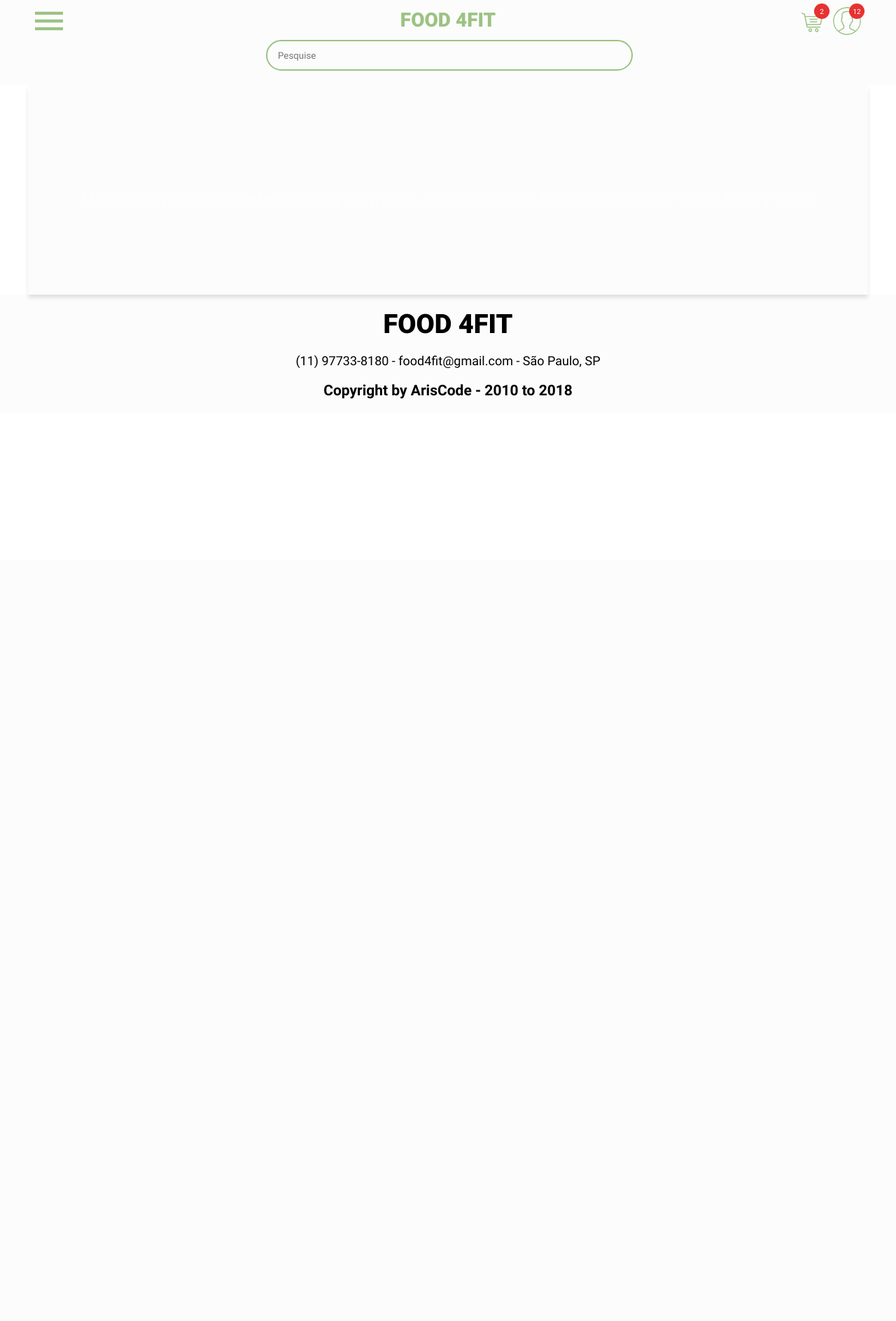
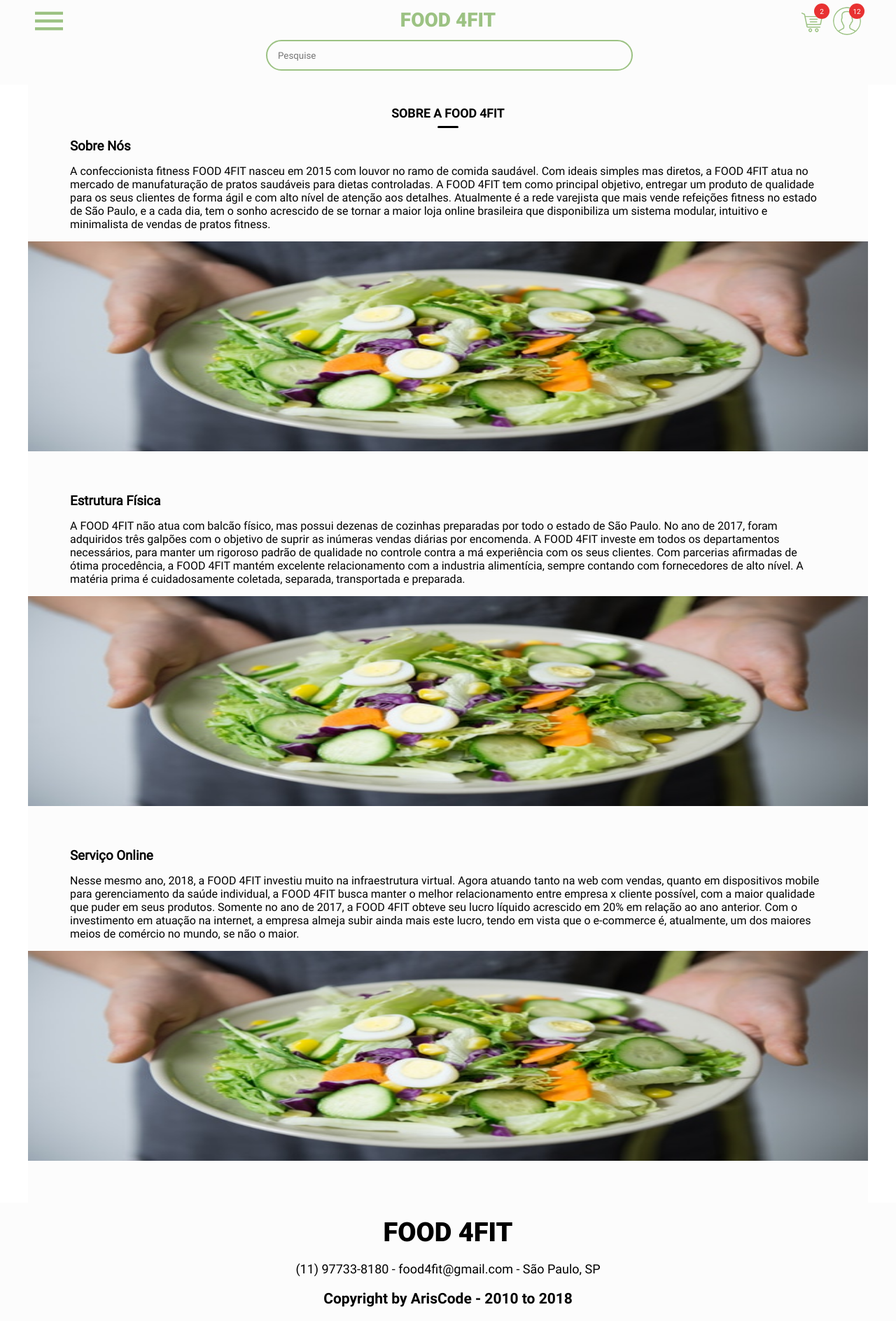
Before and after one commit to ArisCodeOFC/Food4FITWeb, a PHP site: page /view/sobre.php in a window 1280 px wide. Shown: the whole page at 70% size. Before the commit the page ends 570 px from the top, so only its background shows below. Run offline with PHP 8.4, Linux system fonts and the light colour scheme.

Commit message:
Criação do front da pagina Sobre Nós

```diff
--- /dev/null
+++ b/assets/css/sobre-style.css
@@ -0,0 +1,64 @@
+/*SESSAO SOBRE NÓS*/
+#about-us-block{
+    /*Sessao-filho do cabeçalho da página sobre*/
+    width: 100%;
+	height: auto;
+}
+
+#about-us-content{
+    /*Container-filho do cabeçalho da página sobre*/
+    width: 100%;
+	height: auto;
+}
+
+#text-about-us{
+    /*Container-filho do cabeçalho da página sobre*/
+    width: 100%;
+	height: auto;
+}
+
+
+figure{
+    width: 100%;
+    max-width: 1200px;
+    height: 300px;
+}
+
+img{
+    width: 100%;
+    height: 100%;
+}
+
+/*SESSAO ESTRUTURA FISICA*/
+#physical-structure-block{
+     /*Sessao-filho do cabeçalho da página sobre*/
+    width: 100%;
+	height: auto;
+}
+
+#physical-structure-content{
+    width: 100%;
+	height: auto;
+}
+
+#text-physical-structure{
+    width: 100%;
+	height: auto;
+}
+
+/*SESSAO ESTRUTURA FISICA*/
+#online-service-block{
+     /*Sessao-filho do cabeçalho da página sobre*/
+    width: 100%;
+	height: auto;
+}
+
+#online-service-content{
+    width: 100%;
+	height: auto;
+}
+
+#text-online-service{
+    width: 100%;
+	height: auto;
+}
--- a/view/sobre.php
+++ b/view/sobre.php
@@ -9,16 +9,69 @@
 	<link rel="stylesheet" href="assets/css/stylesheet.css">
 	<link rel="stylesheet" href="assets/css/mobile-stylesheet.css">
 	<link rel="stylesheet" href="assets/css/font-style.css">
+	<link rel="stylesheet" href="assets/css/sobre-style.css">
 	<script src="assets/js/jquery-3.3.1.min.js"></script>
 	<script src="assets/js/scripts.js"></script>
 </head>
 <body>
 	<?php require_once("components/navbar.html") ?>
-	<section class="main">
-	    <header id="header-flat">
-			<div id="header-flat-row1">
-		        <h1 style="margin: 150px 0; text-align: center; color: #fdfdfd;">Na vida temos duas certezas, uma é a morte, a outra é que a ArisCode é melhor que a Binary Tech.</h1>
-            </div>
+    <section class="main">
+        <header id="header-flat">
+            <span id="page-title" class="animate fadeInUp">SOBRE A FOOD 4FIT</span><!-- TÍTULO DA PÁGINA -->
+            <article id="about-us-block" class="margin-top-15px margin-bottom-60px">
+                <div id="about-us-content" class="animate fadeInUp">
+                    <div id="text-about-us" class="margin-bottom-15px">
+                        <h1 class="padding-left-60px margin-bottom-15px">Sobre Nós</h1><!-- TÍTULO DA SESSÃO -->
+                        <p class="padding-left-60px padding-right-60px">
+                            A confeccionista fitness FOOD 4FIT nasceu em 2015 com louvor no ramo de comida saudável. Com ideais simples mas diretos, a
+                            FOOD 4FIT atua no mercado de manufaturação de pratos saudáveis para dietas controladas. A FOOD 4FIT tem como principal
+                            objetivo, entregar um produto de qualidade para os seus clientes de forma ágil e com alto nível de atenção aos detalhes. Atualmente
+                            é a rede varejista que mais vende refeições fitness no estado de São Paulo, e a cada dia, tem o sonho acrescido de se tornar a maior
+                            loja online brasileira que disponibiliza um sistema modular, intuitivo e minimalista de vendas de pratos fitness.
+                        </p>
+                    </div>
+                    <figure>
+                        <img src="assets/images/sobre-nos1.jpeg">
+                    </figure>
+                </div>
+            </article>
+            <section id="physical-structure-block" class="margin-bottom-60px">
+                <div id="physical-structure-content" class="animate fadeInUp">
+                    <div id="text-physical-structure" class="margin-bottom-15px">
+                        <h1 class="padding-left-60px margin-bottom-15px">Estrutura Física</h1><!-- TÍTULO DA SESSÃO -->
+                        <p class="padding-left-60px padding-right-60px">
+                            A FOOD 4FIT não atua com balcão físico, mas possui dezenas de cozinhas preparadas por todo o estado de São Paulo. No ano de
+                            2017, foram adquiridos três galpões com o objetivo de suprir as inúmeras vendas diárias por encomenda. A FOOD 4FIT investe em
+                            todos os departamentos necessários, para manter um rigoroso padrão de qualidade no controle contra a má experiência com os
+                            seus clientes.
+                            Com parcerias afirmadas de ótima procedência, a FOOD 4FIT mantém excelente relacionamento com a industria alimentícia, sempre
+                            contando com fornecedores de alto nível. A matéria prima é cuidadosamente coletada, separada, transportada e preparada.
+                        </p>
+                    </div>
+                    <figure>
+                        <img src="assets/images/sobre-nos1.jpeg">
+                    </figure>
+                </div>
+            </section>
+            <section id="online-service-block" class="margin-bottom-60px">
+                <div id="online-service-content" class="animate fadeInUp">
+                    <div id="text-online-service" class="margin-bottom-15px">
+                        <h1 class="padding-left-60px margin-bottom-15px">Serviço Online</h1><!-- TÍTULO DA SESSÃO -->
+                        <p class="padding-left-60px padding-right-60px">
+                            Nesse mesmo ano, 2018, a FOOD 4FIT investiu muito na infraestrutura virtual. Agora atuando tanto na web com vendas, quanto em
+                            dispositivos mobile para gerenciamento da saúde individual, a FOOD 4FIT busca manter o melhor relacionamento entre empresa x
+                            cliente possível, com a maior qualidade que puder em seus produtos.
+                            Somente no ano de 2017, a FOOD 4FIT obteve seu lucro líquido acrescido em 20% em relação ao ano anterior. Com o investimento
+                            em atuação na internet, a empresa almeja subir ainda mais este lucro, tendo em vista que o e-commerce é, atualmente, um dos
+                            maiores meios de comércio no mundo, se não o maior.
+
+                        </p>
+                    </div>
+                    <figure>
+                        <img src="assets/images/sobre-nos1.jpeg">
+                    </figure>
+                </div>
+            </section>
         </header>
 	</section>
 	<?php require_once("components/sidebar-left.html"); ?><!-- MENU LATERAL ESQUERDO VIA PHP -->
```
Also changed, not shown: assets/images/sobre-nos.jpg (added), assets/images/sobre-nos1.jpeg (added).
